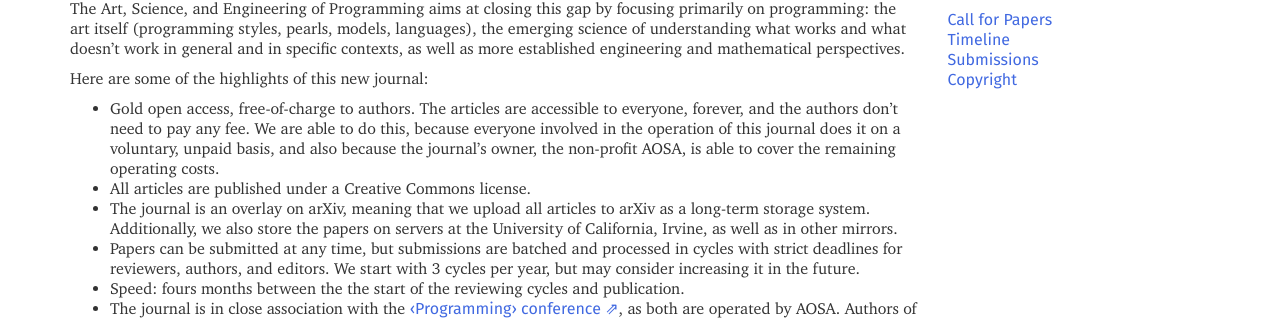
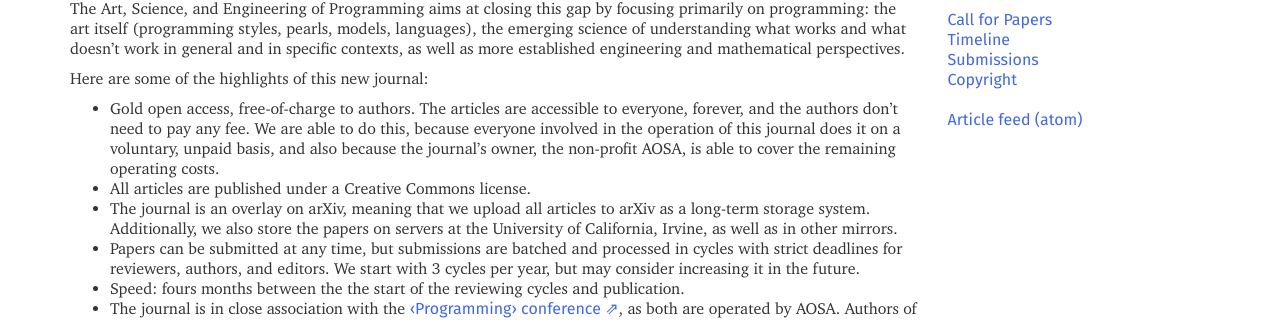
Before and after one commit to programming-journal/programming-journal.github.io, a Jekyll site: the page built from index.markdown, in a window 1280 px wide. Shown: the part 398-718 px from the top of the page. Built offline with Jekyll 4.4.1, drawn with Linux system fonts in a browser that asks for light colours; nearby versions of some CDN libraries.

Commit message:
Put feed in menu

```diff
--- a/_layouts/default.html
+++ b/_layouts/default.html
@@ -9,9 +9,10 @@
     <link rel="stylesheet" href="{{ site.baseurl }}/assets/stylesheets/xcharter.css">
     <link rel="stylesheet" href="{{ site.baseurl }}/assets/stylesheets/bootstrap.min.css">
     <link rel="stylesheet" href="{{ site.baseurl }}/assets/stylesheets/pygment_trac.css">
-    <link rel="icon" type="image/vnd.microsoft.icon" href="{{ site.baseurl }}/favicon.ico" />
-    <link rel="alternate" type="application/atom+xml" title="Article feed (atom)" href="{{ site.baseurl }}/feed.xml">
-    <link rel="alternate" type="application/rss+xml" title="Article feed (RSS)" href="{{ site.baseurl }}/feed.rss">
+    {% assign alternates = site.pages | where_exp: "page", "page.alternate != nil" | sort:"order" %}
+    {% for alternate in alternates %}
+    <link rel="alternate" type="{{alternate.alternate}}" title="{{alternate.menutitle}}" href="{{ alternate.url }}">
+    {% endfor %}
     <style type="text/css">
       body { padding-top: 70px;} .externalLink::after { content: ' ⇗'; }
       a {font-family: "Fira Sans", sans-serif;}
@@ -36,7 +37,10 @@
     {% endcomment %}
     {% assign responsibleurl = "http://programming-conference.org/steering/" %}
     {% assign responsibleshort = "AOSA" %}
+    {% comment %}
     {% assign pages = site.pages | where: 'name', 'index.markdown' | where_exp: "page", "page.category != nil" | sort:"order" %}
+    {% endcomment %}
+    {% assign pages = site.pages | where_exp: "page", "page.category != nil" | sort:"order" %}
     {% assign all_categories = pages | group_by: "category" | sort: 'name' | reverse %}
     {% assign local_pages = pages %}
     <div class="container">
--- a/feed.xml
+++ b/feed.xml
@@ -1,5 +1,9 @@
 ---
 layout: none
+category: ""
+menutitle: "Article feed (atom)"
+order: 1000
+alternate: 'application/atom+xml'
 ---
 <?xml version="1.0" encoding="utf-8"?>
 <?xml-stylesheet type="text/xsl" href="{{ site.baseurl }}/assets/stylesheets/atom.xsl"?>
```
Also changed, not shown: 1 other file.
